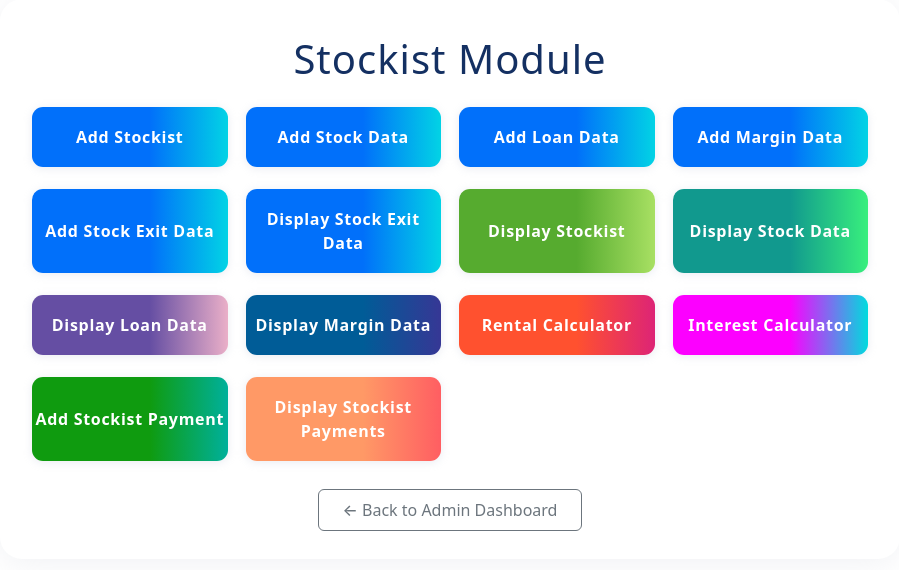
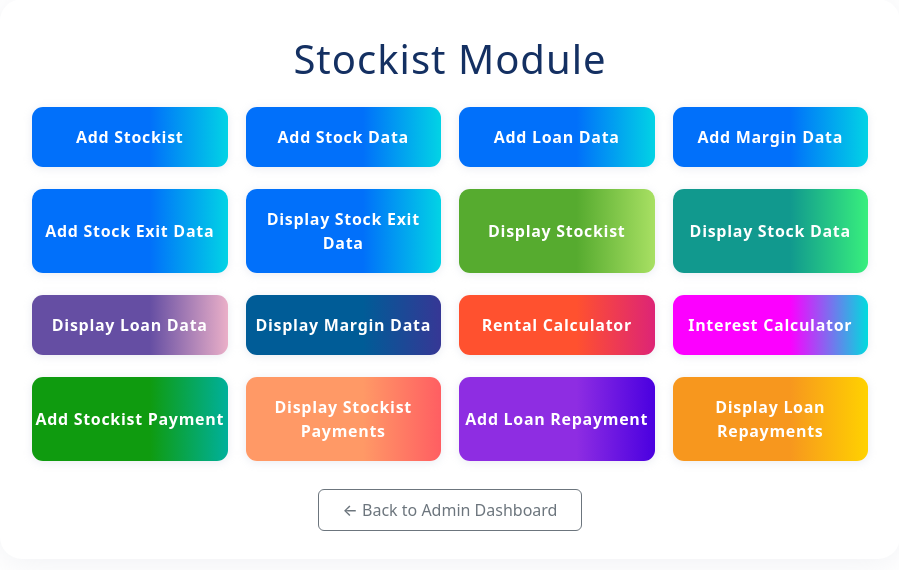
Before and after one commit to DUDU1608/warehouse-python, a Flask app: page /stockist/dashboard in a window 1280 px wide. Shown: the part 61-631 px from the top of the page, without its empty margins (190-1089 px from the left). Run offline with Flask 3, Linux system fonts and the light colour scheme; some libraries are stand-ins or nearby versions.

Commit message:
Update dashboard.html

```diff
--- a/app/templates/stockist/dashboard.html
+++ b/app/templates/stockist/dashboard.html
@@ -52,9 +52,11 @@
         .btn10 { background: linear-gradient(90deg, #654ea3 60%, #eaafc8 100%); }
         .btn11 { background: linear-gradient(90deg, #005c97 60%, #363795 100%); }
         .btn12 { background: linear-gradient(90deg, #fc00ff 60%, #00dbde 100%); }
-        /* new styles for Stockist Payment buttons */
-        .btn13 { background: linear-gradient(90deg, #0f9b0f 60%, #00b09b 100%); } /* green-teal */
-        .btn14 { background: linear-gradient(90deg, #ff9966 60%, #ff5e62 100%); } /* orange-red */
+        /* new styles */
+        .btn13 { background: linear-gradient(90deg, #0f9b0f 60%, #00b09b 100%); } /* Add Payment */
+        .btn14 { background: linear-gradient(90deg, #ff9966 60%, #ff5e62 100%); } /* List Payments */
+        .btn15 { background: linear-gradient(90deg, #8e2de2 60%, #4a00e0 100%); } /* Add Loan Repayment */
+        .btn16 { background: linear-gradient(90deg, #f7971e 60%, #ffd200 100%); } /* List Loan Repayments */
 
         .btn-module:hover, .btn-module:focus {
             transform: translateY(-2px) scale(1.045);
@@ -91,9 +93,13 @@
             <button class="btn-module btn9"  onclick="location.href='/rental/calculator'">Rental Calculator</button>
             <button class="btn-module btn12" onclick="location.href='/stockist/interest-calculator'">Interest Calculator</button>
 
-            <!-- New: Stockist Payment buttons -->
+            <!-- New: Stockist Payment -->
             <button class="btn-module btn13" onclick="location.href='/stockist/add-payment'">Add Stockist Payment</button>
             <button class="btn-module btn14" onclick="location.href='/stockist/payments'">Display Stockist Payments</button>
+
+            <!-- New: Stockist Loan Repayment -->
+            <button class="btn-module btn15" onclick="location.href='/stockist/add-loan-repayment'">Add Loan Repayment</button>
+            <button class="btn-module btn16" onclick="location.href='/stockist/list-loan-repayments'">Display Loan Repayments</button>
         </div>
         <div class="text-center mt-4">
             <a href="/dashboard" class="btn btn-outline-secondary px-4 py-2" style="font-weight: 500;">← Back to Admin Dashboard</a>
```
